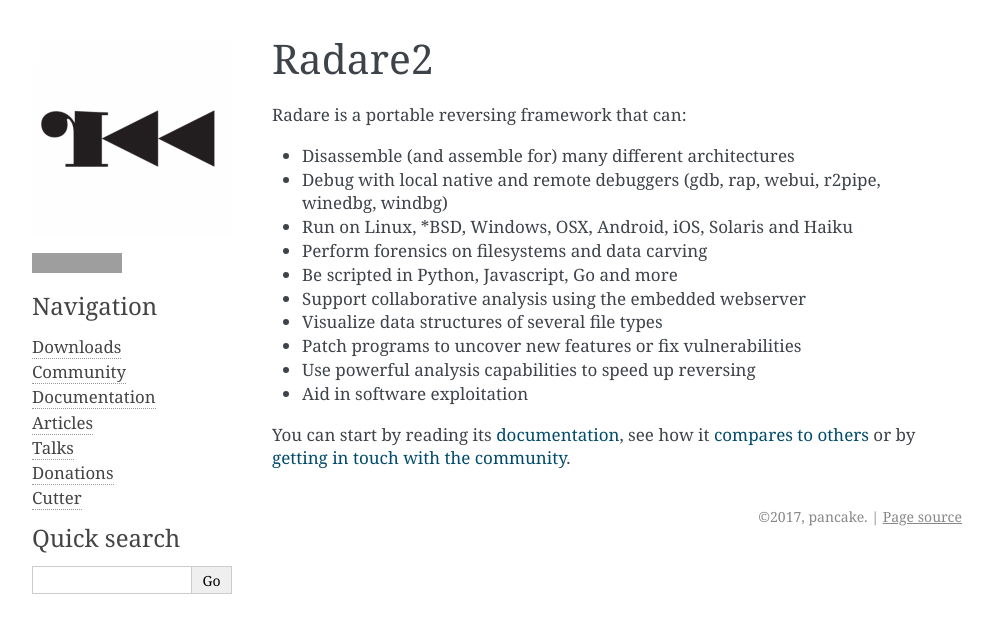
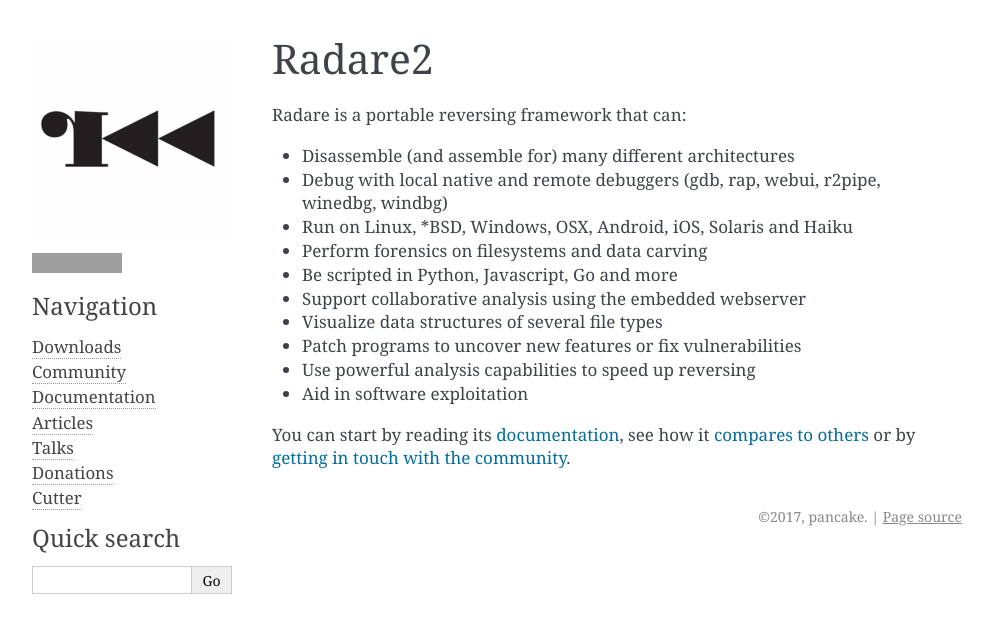
Before and after one commit to radareorg/radareorg, a Sphinx documentation site: the page built from source/index.rst, in a window 1280 px wide. Shown: the top 633 px of the page, without its empty margins (148-1141 px from the left). Built offline with Sphinx 7.4.7, drawn with Linux system fonts in a browser that asks for light colours; grey boxes are pictures that could not be loaded.

Commit message:
Make the links more visible
This should close #7

```diff
--- a/source/_static/css/custom.css
+++ b/source/_static/css/custom.css
@@ -28,3 +28,7 @@
 .bodywrapper hr {
 	display: none;
 }
+
+a {
+	color: #026D9B;
+}
```
